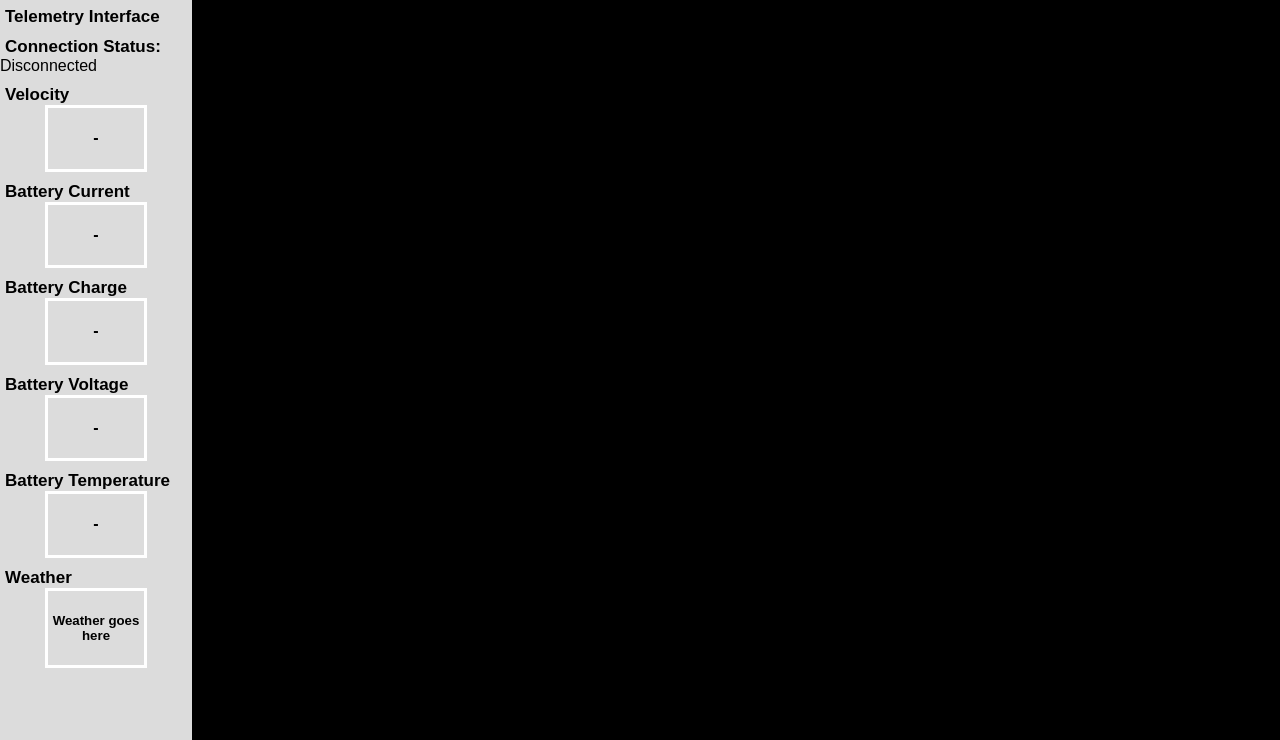
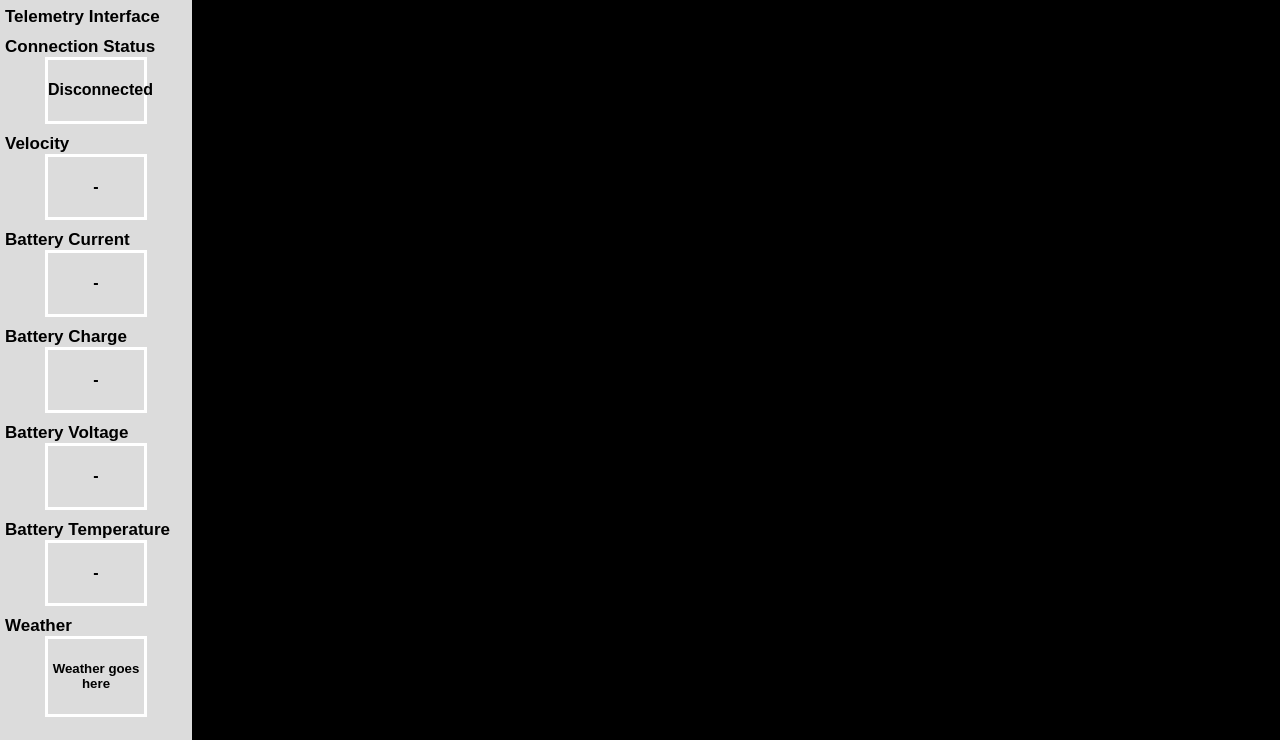
Before and after one commit to UBC-Solar/Legacy-Telemetry-Interface, a website: page client/index.html in a window 1280 px wide. Shown: the part 65-805 px from the top of the page. Drawn offline with nearby package versions, Linux system fonts and the light colour scheme; some packages are replaced by stand-ins of ours; no server answers; files whose address does not match are found by name.

Commit message:
Fix Status position

```diff
--- a/client/index.html
+++ b/client/index.html
@@ -14,8 +14,10 @@
 
         <div id="SideNavTitle">Telemetry Interface</div>
 
-        <div id="SideNavTitle">Connection Status:</div>
-        <div id="server-connected-disconnected">Disconnected</div>
+        <div id="SideNavTitle">Connection Status</div>
+        <div id="data">
+            <h4 id="server-connected-disconnected">Disconnected</h4>
+        </div>
 
         <div id="SideNavTitle">Velocity</div>
         <div id="data">
```
Also changed, not shown: package.json (line endings or trailing spaces), 1 other file.
